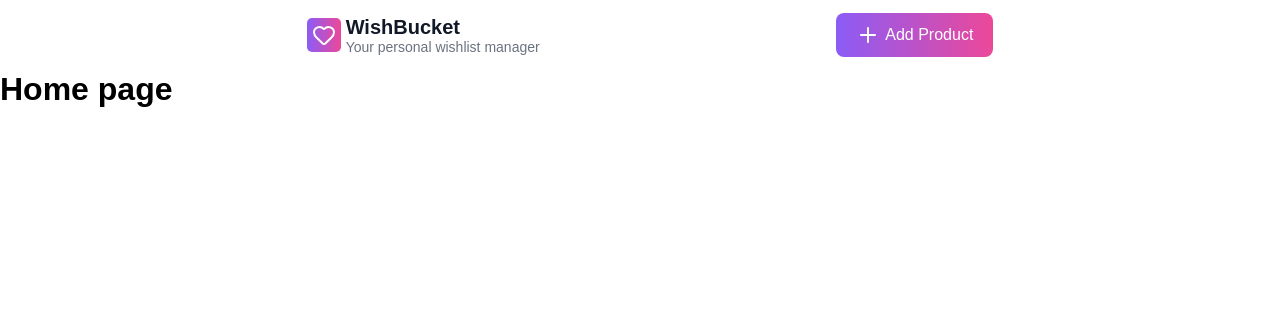
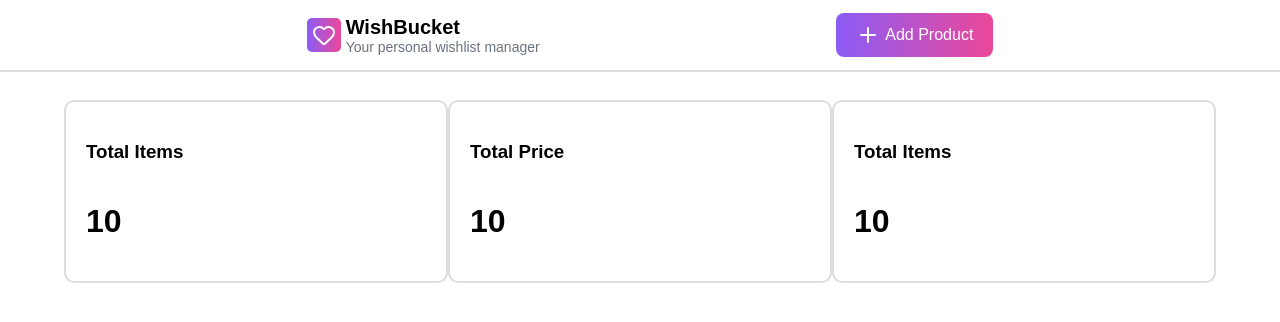
Before and after one commit to satyamrk18/WishBucket, a React (Vite) app: page / in a window 1280 px wide. Shown: the top 322 px of the page. Built offline with nearby package versions, Linux system fonts and the light colour scheme.

Commit message:
value cards added

```diff
--- a/src/components/navbar.css
+++ b/src/components/navbar.css
@@ -8,6 +8,7 @@
   position: fixed;
   height: 50px;
   background-color: rgba(255, 255, 255, 0.418);
+  border-bottom:2px solid rgba(128, 128, 128, 0.272);
 }
 .nav-item {
   background: linear-gradient(
@@ -57,10 +58,9 @@
   margin: 0;
   font-size: 20px;
   font-weight: bold;
-  color: #111827; /* near-black */
 }
 .logo-text p {
   margin: 0;
   font-size: 14px;
-  color: #6b7280; /* gray-500 */
+  color: #6b7280;
 }
--- /dev/null
+++ b/src/components/valuecards.jsx
@@ -0,0 +1,23 @@
+import { Radius } from "lucide-react";
+import React from "react";
+
+const valuecards = ({ title, value }) => {
+  const style = {
+    display: "flex",
+    flexDirection: "column",
+    justifyContent: "start",
+    height: "auto",
+    width: "350px",
+    padding: "20px",
+    border: "2px solid rgba(128, 128, 128, 0.272)",
+    borderRadius:"10px",
+  };
+  return (
+    <div style={style}>
+      <h3>{title}</h3>
+      <h1>{value}</h1>
+    </div>
+  );
+};
+
+export default valuecards;
--- a/src/pages/Home.css
+++ b/src/pages/Home.css
@@ -6,5 +6,12 @@ body {
   height: 100vh;
   padding-top: 50px;
   box-sizing: border-box;
-
 }
+.valuecards-contianer
+{
+  width:90%;
+  margin:50px auto;
+  display:flex;
+  align-items:center;
+  justify-content:space-evenly;
+}
--- a/src/pages/Home.jsx
+++ b/src/pages/Home.jsx
@@ -1,13 +1,19 @@
-import React from 'react'
-import Navbar from "./../components/navbar.jsx"
-import "./Home.css"
+import React from "react";
+import Navbar from "./../components/navbar.jsx";
+import ValueCards from "./../components/valuecards.jsx";
+import "./Home.css";
 const Home = () => {
   return (
-    <div className='container'>
-       <Navbar />
-      <h1>Home page</h1>
+    <div className="container">
+      <Navbar />
+      <div className="valuecards-contianer">
+        <ValueCards title="Total Items" value={10} />
+        <ValueCards title="Total Price" value={10} />{" "}
+        {/* price rendering remain */}
+        <ValueCards title="Total Items" value={10} />
+      </div>
     </div>
-  )
-}
+  );
+};
 
-export default Home
+export default Home;
```
